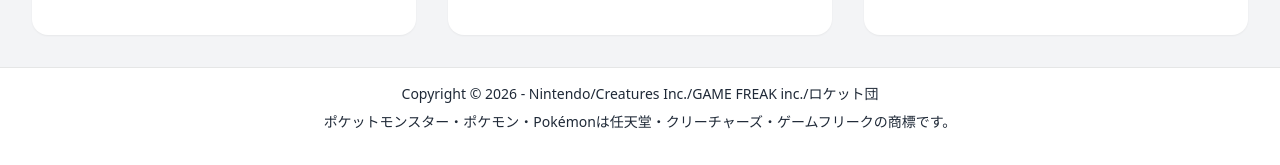
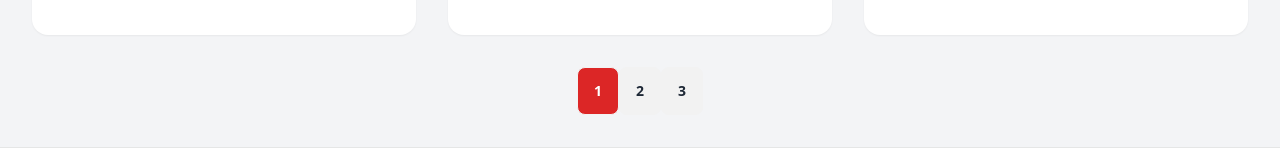
Before and after one commit to a-cartel/client, a React (Vite) app: page /News in a window 1280 px wide. Shown: the part 589-754 px from the top of the page. Built offline with nearby package versions, Linux system fonts and the light colour scheme.

Commit message:
뉴스 페이지네이션 구현

```diff
--- a/src/components/News.tsx
+++ b/src/components/News.tsx
@@ -1,7 +1,10 @@
+import { useState } from "react";
 
 export default function News() {
-    // pagination 적용 전
-
+    const [currentPage, setCurrentPage] = useState(1);
+    const itemsPerPage = 3;
+    const indexOfFirstItem = (currentPage - 1) * itemsPerPage;
+    const indexOfLastItem = indexOfFirstItem + itemsPerPage;
     const newsList = [
         {
             id: 1,
@@ -21,29 +24,36 @@
             desc: "一日中ゴロゴロしたくなる特大クッションです。",
             img: "https://www.pokemon.co.jp/PostImages/5a6d21a42481b1942d8583f8198d9b01d7343845.png"
         }
-        // ,
-        // {
-        //     id: 4,
-        //     title: "カビゴンの特大クッション",
-        //     desc: "一日中ゴロゴロしたくなる特大クッションです。",
-        //     img: "https://www.pokemon.co.jp/PostImages/5a6d21a42481b1942d8583f8198d9b01d7343845.png"
-        // },
-        // {
-        //     id: 5,
-        //     title: "カビゴンの特大クッション",
-        //     desc: "一日中ゴロゴロしたくなる特大クッションです。",
-        //     img: "https://www.pokemon.co.jp/PostImages/5a6d21a42481b1942d8583f8198d9b01d7343845.png"
-        // },
-        // {
-        //     id: 6,
-        //     title: "カビゴンの特大クッション",
-        //     desc: "一日中ゴロゴロしたくなる特大クッションです。",
-        //     img: "https://www.pokemon.co.jp/PostImages/5a6d21a42481b1942d8583f8198d9b01d7343845.png"
-        // }
+        ,
+        {
+            id: 4,
+            title: "カビゴンの特大クッション",
+            desc: "一日中ゴロゴロしたくなる特大クッションです。",
+            img: "https://www.pokemon.co.jp/PostImages/5a6d21a42481b1942d8583f8198d9b01d7343845.png"
+        },
+        {
+            id: 5,
+            title: "カビゴンの特大クッション",
+            desc: "一日中ゴロゴロしたくなる特大クッションです。",
+            img: "https://www.pokemon.co.jp/PostImages/5a6d21a42481b1942d8583f8198d9b01d7343845.png"
+        },
+        {
+            id: 6,
+            title: "カビゴンの特大クッション",
+            desc: "一日中ゴロゴロしたくなる特大クッションです。",
+            img: "https://www.pokemon.co.jp/PostImages/5a6d21a42481b1942d8583f8198d9b01d7343845.png"
+        },
+        {
+            id: 7,
+            title: "ピカチュウのふかふかぬいぐるみ",
+            desc: "抱きしめ心地抜群のピカチュウぬいぐるみです。",
+            img: "https://www.pokemon.co.jp/PostImages/5a6d21a42481b1942d8583f8198d9b01d7343845.png"
+        }
     ];
+    const currentNews = newsList.slice(indexOfFirstItem, indexOfLastItem);
+    const totalPages = Math.ceil(newsList.length / itemsPerPage);
 
     return (
-
         // <div className="flex flex-col items-center">
         <div className="flex flex-col items-center">
             <div className="p-8">
@@ -51,7 +61,7 @@
 
                 <div className="grid grid-cols-3 gap-8">
 
-                    {newsList.map((item) => (
+                    {currentNews.map((item) => (
                         <div key={item.id} className="card bg-base-100 w-96 shadow-sm hover:-translate-y-2 hover:shadow-md transition-all duration-300 cursor-pointer">
                             <figure>
                                 <img
@@ -65,6 +75,21 @@
                         </div>
                     ))}
                 </div>
+                <div className="flex justify-center mt-8">
+                    {Array.from({ length: Math.ceil(newsList.length / itemsPerPage) }).map((_, index) => {
+                        const pageNumber = index + 1;
+
+                        return (
+                            <button
+                                key={pageNumber}
+                                onClick={() => setCurrentPage(pageNumber)}
+                                className={`join-item btn ${currentPage === pageNumber ? "bg-red-600 text-white" : ""}`}
+                            >
+                                {pageNumber}
+                            </button>
+                        );
+                    })}
+                </div>
             </div>
         </div>
     )
```
Also changed, not shown: 1 other file (tests, documents, lock files or other folders).
